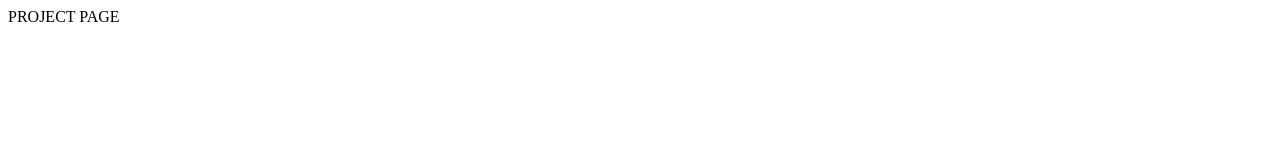
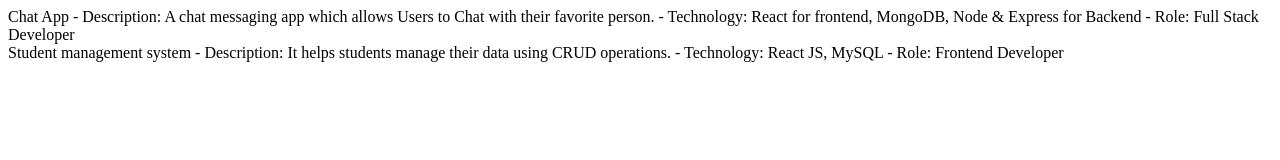
Before and after one commit to mishrashi/portfolio-website, a plain HTML site: page Portfolio/pages/project.html in a window 1280 px wide. Drawn offline with Linux system fonts and the light colour scheme.

Commit message:
Add files via upload

```diff
--- a/Portfolio/pages/project.html
+++ b/Portfolio/pages/project.html
@@ -5,6 +5,14 @@
     <title>Document</title>
 </head>
 <body>
-    PROJECT PAGE
+Chat App
+- Description: A chat messaging app which allows Users to Chat with their favorite person.
+- Technology: React for frontend, MongoDB, Node & Express for Backend
+- Role: Full Stack Developer<br>
+
+Student management system
+- Description: It helps students manage their data using CRUD operations.
+- Technology: React JS, MySQL
+- Role: Frontend Developer
 </body>
 </html>
```
Also changed, not shown: Portfolio/index.html (+4 -3 lines), Portfolio/pages/about.html (+1 -1 lines).
